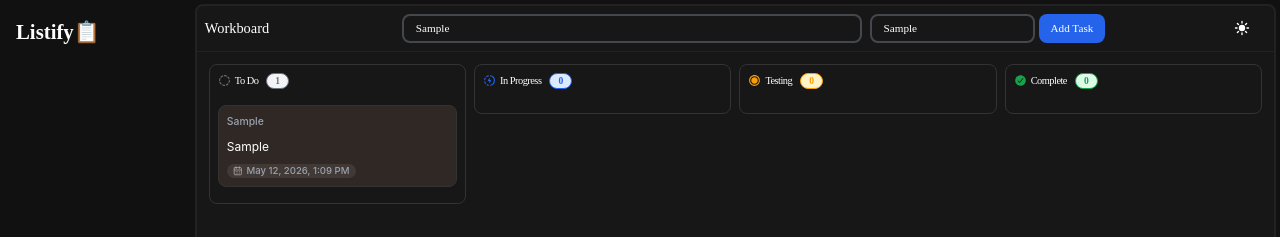
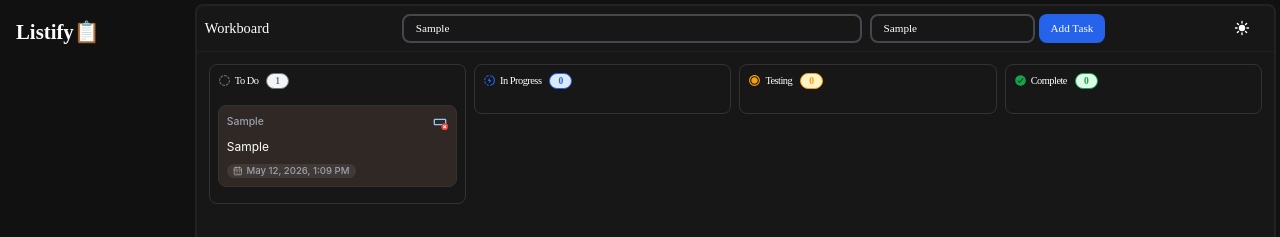
Before and after one commit to huxlic/listify, a React (Vite) app: page / in a window 1280 px wide. Both pictures are taken after typing "Sample", "Sample" into the empty fields and a click on the button "Add Task". Shown: the top 237 px of the page. Built offline with nearby package versions, Linux system fonts and the light colour scheme.

Commit message:
feat: add task deletion functionality and update Card component structure

```diff
--- a/src/components/Card.jsx
+++ b/src/components/Card.jsx
@@ -1,21 +1,23 @@
 // import React from 'react'
 
 import { useContext } from "react";
-import { DragContext, ThemeContext } from "../hooks/GlobalContext";
+import { DragContext, TasksContext, ThemeContext } from "../hooks/GlobalContext";
 import { LuCalendarDays } from "react-icons/lu";
+import { FcDeleteRow } from "react-icons/fc";
 import capitalizeFirstLetter from "../helpers/capitalizeFirstLetter ";
 import formatDateTime from "../helpers/formatDateTime";
 
 const Card = ({ title, date, creator, id, bg }) => {
   const { theme } = useContext(ThemeContext);
   const { setDraggedId } = useContext(DragContext);
+  const {tasks, setTasks} = useContext(TasksContext)
 
   return (
     <div
       draggable="true"
       onDragStart={() => setDraggedId(id)}
       style={{ backgroundColor: theme ? bg : "white" }}
-      className={`cursor-grab w-full h-max mb-2 font-sans rounded-lg flex flex-col p-2 gap-2 border ${theme ? "border-[#333]" : "border-[#E7E7E9]"}`}
+      className={`relative cursor-grab w-full h-max mb-2 font-sans rounded-lg flex flex-col p-2 gap-2 border ${theme ? "border-[#333]" : "border-[#E7E7E9]"}`}
     >
       {creator && (
         <span className="text-[#9CA3AF] text-[.65rem] font-medium capitalize">
@@ -34,6 +36,11 @@ const Card = ({ title, date, creator, id, bg }) => {
           </time>
         </div>
       )}
+      <div className="cursor-pointer absolute right-2" onClick={() => {
+        setTasks(tasks.filter((task) => task.id !== id))
+      }}>
+        <FcDeleteRow />
+      </div>
     </div>
   );
 };
```
